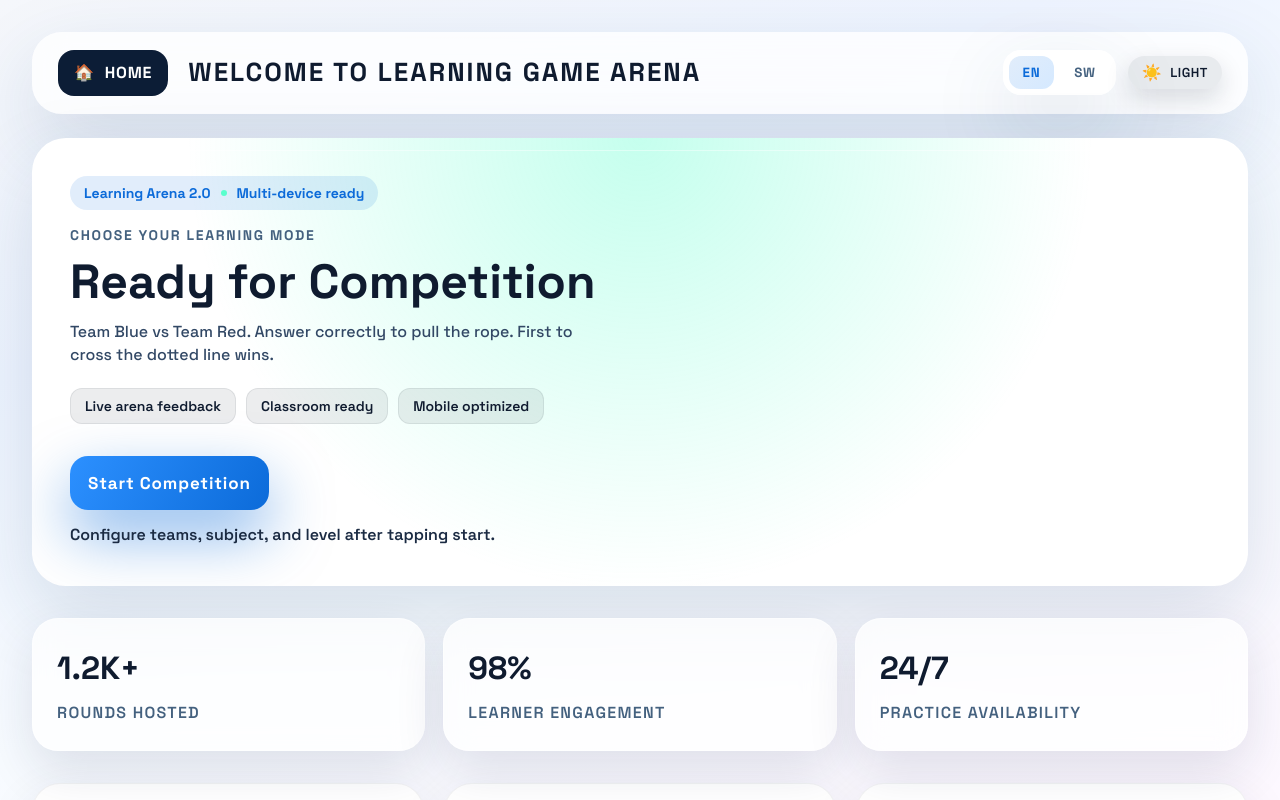
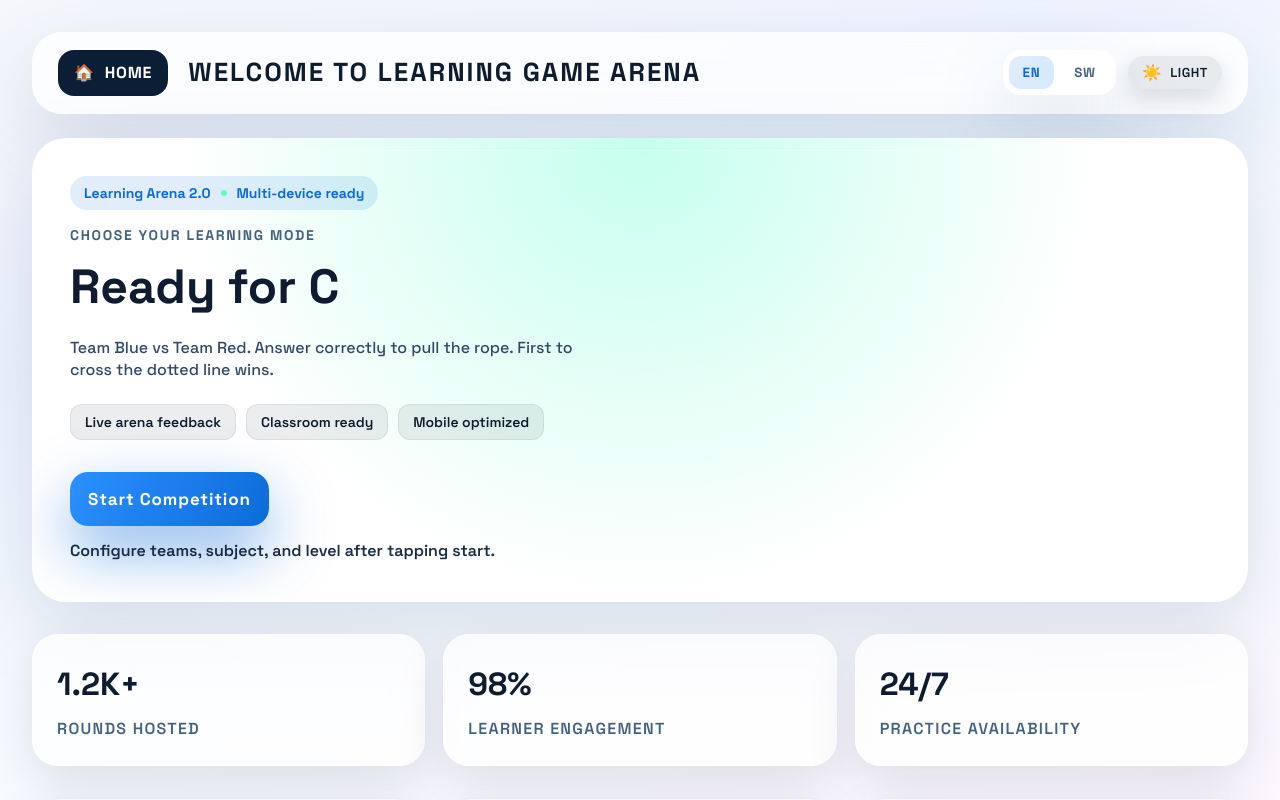
Before and after one commit to fyp-academic/learning-game, a React (Vite) app: page / in a window 1280 px wide. Shown: the top 800 px of the page. Built offline with nearby package versions, Linux system fonts and the light colour scheme.

Commit message:
6th push

```diff
--- a/src/components/LandingPage/LandingPage.jsx
+++ b/src/components/LandingPage/LandingPage.jsx
@@ -99,6 +99,9 @@ export default function LandingPage(){
   const [formErrorKey, setFormErrorKey] = useState("");
   const [countdown, setCountdown] = useState(null);
   const titleTarget = t(lang, "welcomeTitle");
+  const heroTitleTarget = t(lang, "readyCompetition");
+  const [typedHero, setTypedHero] = useState("");
+  const [isHeroDeleting, setIsHeroDeleting] = useState(false);
 
   useEffect(() => {
     document.documentElement.dataset.theme = theme;
@@ -106,6 +109,34 @@ export default function LandingPage(){
       localStorage.setItem("tug_theme", theme);
     } catch {}
   }, [theme]);
+
+  useEffect(() => {
+    setTypedHero("");
+    setIsHeroDeleting(false);
+  }, [heroTitleTarget]);
+
+  useEffect(() => {
+    let timeout;
+
+    if(!isHeroDeleting && typedHero === heroTitleTarget){
+      timeout = setTimeout(() => setIsHeroDeleting(true), 1400);
+    } else if(isHeroDeleting && typedHero === ""){
+      timeout = setTimeout(() => setIsHeroDeleting(false), 500);
+    } else {
+      timeout = setTimeout(() => {
+        setTypedHero(prev => {
+          if(isHeroDeleting){
+            const nextLength = Math.max(prev.length - 1, 0);
+            return heroTitleTarget.slice(0, nextLength);
+          }
+          const nextLength = Math.min(prev.length + 1, heroTitleTarget.length);
+          return heroTitleTarget.slice(0, nextLength);
+        });
+      }, isHeroDeleting ? 45 : 85);
+    }
+
+    return () => clearTimeout(timeout);
+  }, [heroTitleTarget, isHeroDeleting, typedHero]);
 
   useEffect(() => {
     if(countdown === null) return;
@@ -257,7 +288,10 @@ export default function LandingPage(){
               <span>{t(lang, "heroBadgeSecondary")}</span>
             </div>
             <div className={styles.kicker}>{t(lang, "chooseMode")}</div>
-            <div className={styles.heroTitle}>{t(lang, "readyCompetition")}</div>
+            <div className={styles.heroTitle} aria-label={heroTitleTarget}>
+              <span className={styles.heroTyping}>{typedHero || heroTitleTarget}</span>
+              <span className={styles.heroCursor} aria-hidden="true" />
+            </div>
             <div className={styles.heroSub}>{t(lang, "modeDesc")}</div>
 
             <div className={styles.heroChips}>
--- a/src/components/LandingPage/LandingPage.module.css
+++ b/src/components/LandingPage/LandingPage.module.css
@@ -134,6 +134,16 @@
 }
 .kicker{color:var(--muted); font-weight:700; margin-top:14px; letter-spacing:.12em; text-transform:uppercase; font-size:14px;}
 .heroTitle{font-size:48px; font-weight:800; color:var(--navy); margin-top:10px; line-height:1.1;}
+.heroTyping{display:inline-block; white-space:nowrap; max-width:100%; overflow:hidden;}
+.heroCursor{
+  display:inline-block;
+  width:3px;
+  height:1.2em;
+  background:var(--navy);
+  margin-left:8px;
+  animation: heroBlink 1s steps(2, start) infinite;
+}
+@keyframes heroBlink{to{visibility:hidden;}}
 .heroSub{color:#324865; margin-top:12px; line-height:1.4; font-weight:500; max-width:520px;}
 .heroChips{display:flex; flex-wrap:wrap; gap:10px; margin-top:22px;}
 .heroChip{
```
